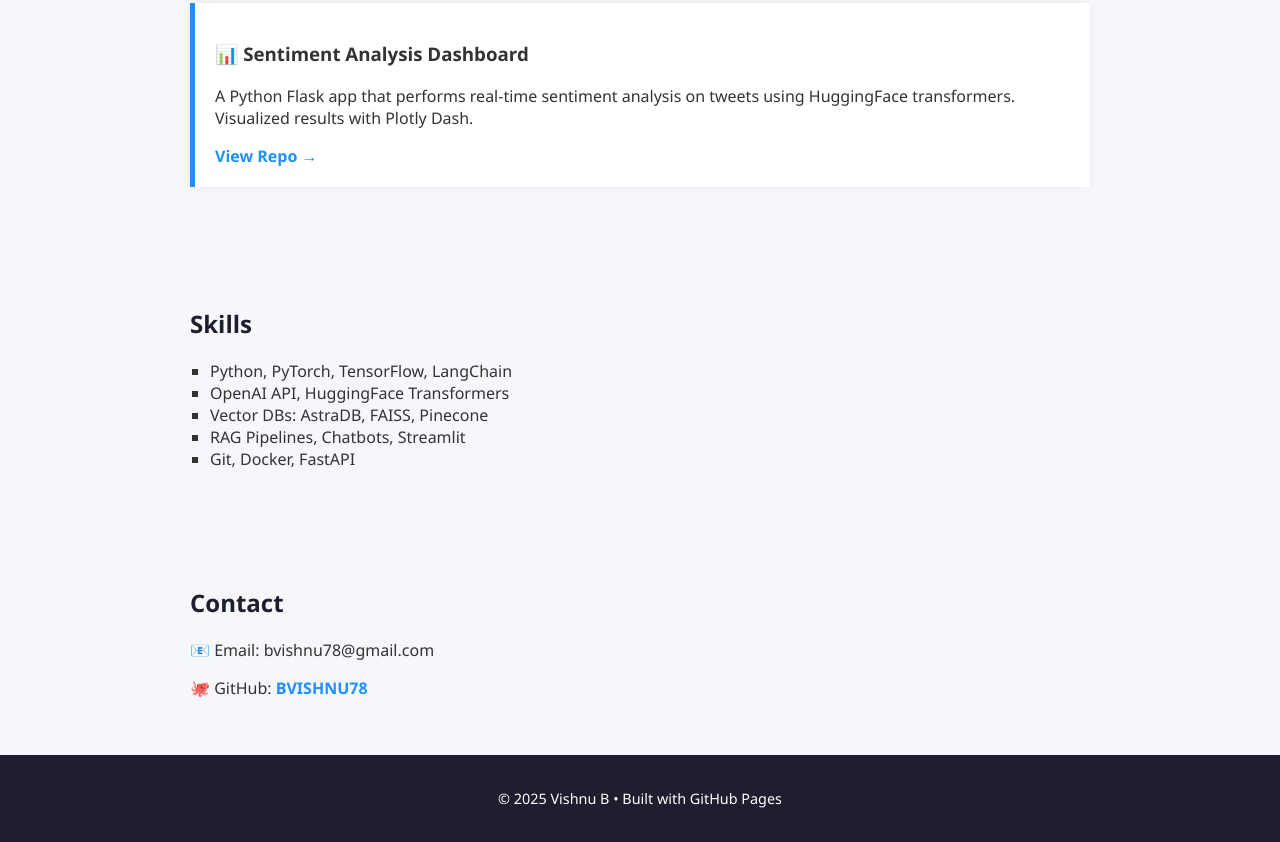
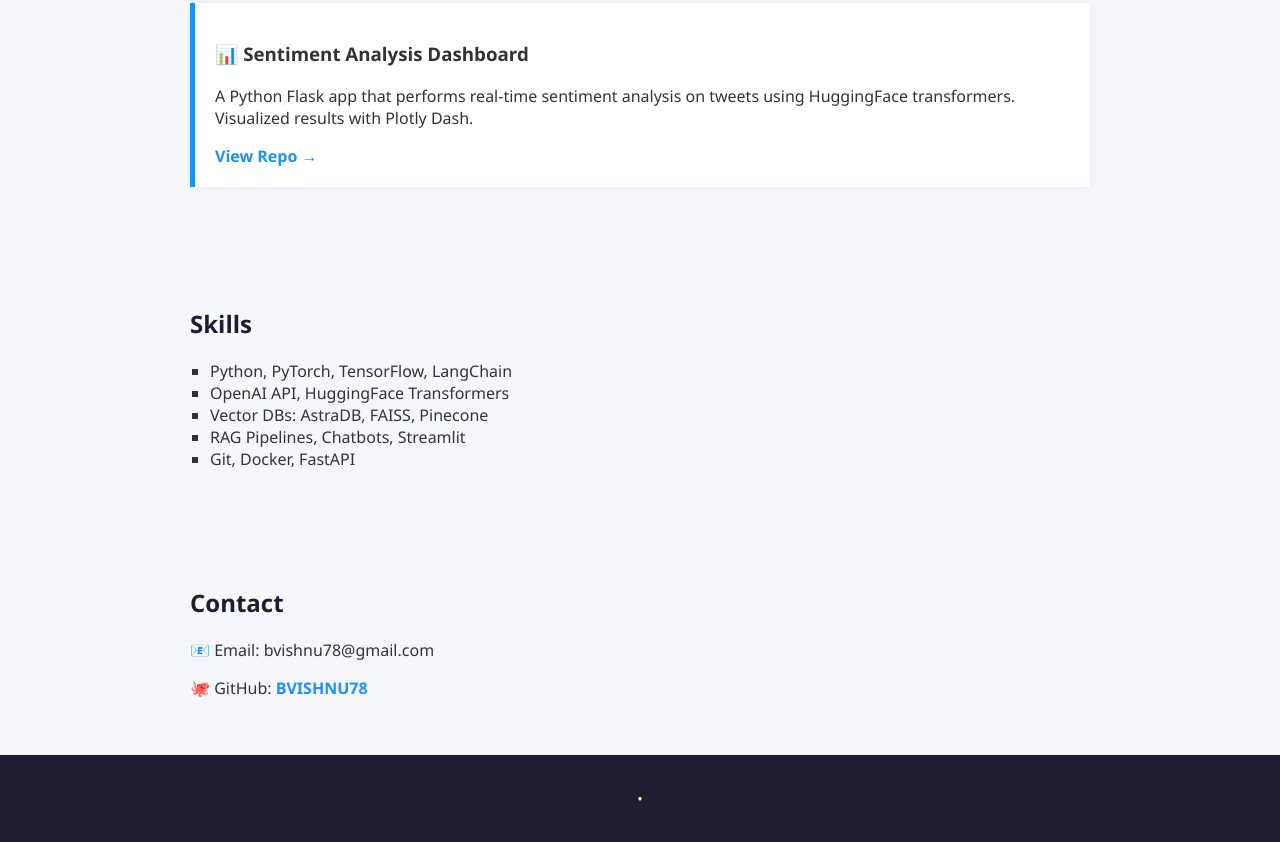
Before and after one commit to BVISHNU78/BVISHNU78.github.io, a plain HTML site: page index.html in a window 1280 px wide. Shown: the part 965-1807 px from the top of the page. Drawn offline with Linux system fonts and the light colour scheme.

Commit message:
Update index.html

```diff
--- a/index.html
+++ b/index.html
@@ -65,7 +65,7 @@
   </section>
 
   <footer>
-    <p>© 2025 Vishnu B • Built with GitHub Pages</p>
+    <p> •</p>
   </footer>
 </body>
 </html>
```
